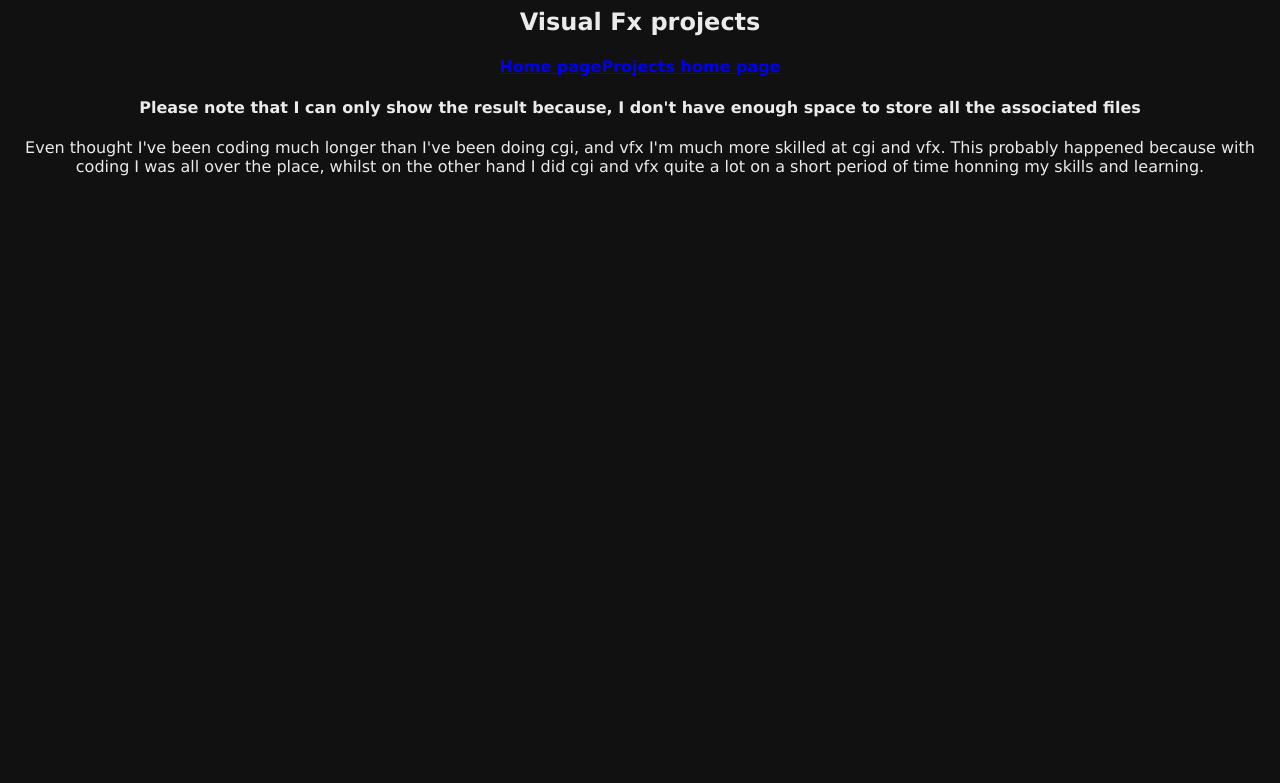
After one commit to Yohello1/Yohello1_web, a PHP site: page /Projects/Visualfx.html in a window 1280 px wide. The commit adds this page. Shown: the top 783 px of the page. Run offline with PHP 8.4, Linux system fonts and the light colour scheme.

Commit message:
Added coding projects page, and started visual fx page

```diff
--- a/Projects/Coding.html
+++ b/Projects/Coding.html
@@ -1,15 +1,16 @@
 <head>
     <title>Coding projects</title>
-    <link <link rel="stylesheet" href="Coding.css">
+    <link rel="stylesheet" href="Coding.css">
 </head>
 
 <body>
     <h2>Coding Projects</h2>
+   <h3><a href="../index.html">Home page</a><br><a href="../Projects/Projecthomepage.html">Projects home page</a></h3>
     <h3>Why didn't you see coding projects on the other page????</h3>
     <p>Well, I don't really have any coding examples that are good enough to put out there into the <i>weird place
             called the internet.<i> Don't expect much here.</p>
 
     <h4>Slope calculator in C, not my best nor my worst it's a bit old though <a href="https://github.com/Yohello1/Math-forumulas-in-c/blob/master/Graphing/Slopecal.c">Git link</a></h4>
     <h4>There will be more later on though so, just wait</h4>
-    <p>sdgsdifsdp;</p>
+    <p>You'll see it soon enough</p>
 </body>
--- a/Projects/Projecthomepage.html
+++ b/Projects/Projecthomepage.html
@@ -54,6 +54,7 @@
         <br>
         <br>
         <br>
+        <p><a href="Coding.html">Coding projects page</a><a href="Visualfx.html">Visualfx page</a></p>
         <br>
         <br>
         <br>
--- a/Projects/Regret.css
+++ b/Projects/Regret.css
@@ -2,12 +2,11 @@ body {
     background: #010013;
 }
 
-h3 {
+/* h3 {
     font-family: Verdana, Geneva, Tahoma, sans-serif;
     color: #f0f0f0;
-    font-size: 200%;
     text-align: center;
-}
+} */
 
 h4 {
     text-align: center;
--- /dev/null
+++ b/Projects/Visualfx.html
@@ -0,0 +1,21 @@
+<head>
+<title>Visual effects</title>
+<link rel="stylesheet" href="Yes.css">
+</head>
+<body>
+<h2> Visual Fx projects</h2>
+<h4><a href="../index.html">Home page</a><a href="Projecthomepage.html">Projects home page</a></h4>
+<h4> Please note that I can only show the result because, I don't have enough space to store all the associated files</h4>
+<p> Even thought I've been coding much longer than I've been doing cgi, and vfx I'm much more skilled at cgi and vfx. This probably happened because with coding I was all over the place, whilst on the other hand I did cgi and vfx quite a lot on a short period of time honning my skills and learning.</p>
+
+
+
+
+
+
+
+
+
+
+
+</body>
--- /dev/null
+++ b/Projects/Yes.css
@@ -0,0 +1,22 @@
+body
+{
+    background-color: #111111;
+}
+h2
+{
+    font-family: Verdana, Geneva, Tahoma, sans-serif;
+    color:#ebebeb;
+    text-align:center;
+}
+h4
+{
+    font-family: Verdana, Geneva, Tahoma, sans-serif;
+    color:#ebebeb;
+    text-align:center;
+}
+p
+{
+    font-family: Verdana, Geneva, Tahoma, sans-serif;
+    color:#ebebeb;
+    text-align:center;
+}
--- a/index.html
+++ b/index.html
@@ -34,7 +34,6 @@
             <p><a href="#Introduction">Introduction</a></p>
             <p><a href="#Projects">Projects</a></p>
             <p><a href="#Contact information">Contact information</a></p>
-            <p><a href="#Current projects and such">Current Projects</a></p>
             <p><a href="#Coding stuff">Coding stuff</a></p>
             <p><a href="#Otherthings">Random stuff</a></p>
         </font>
```
